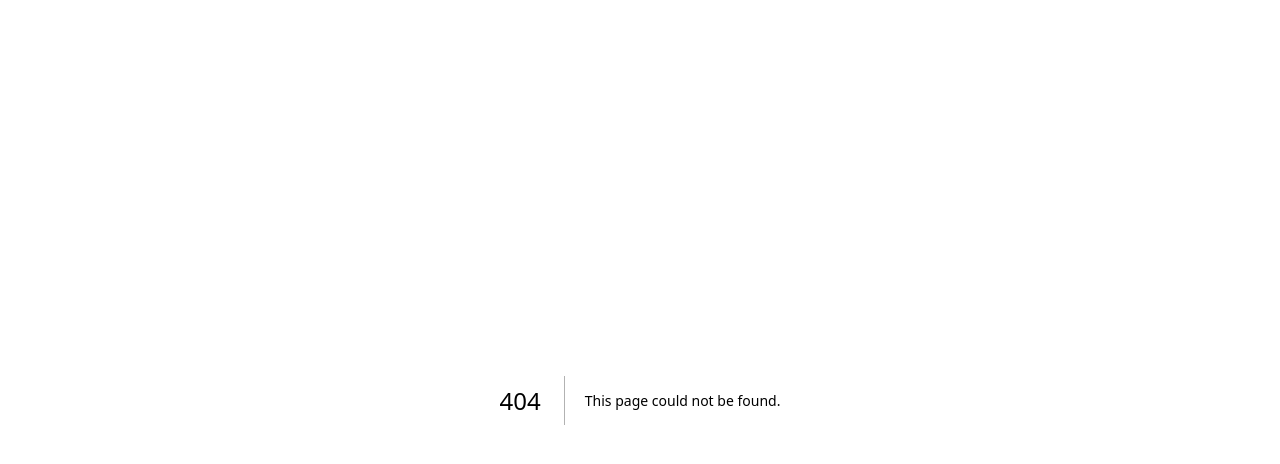
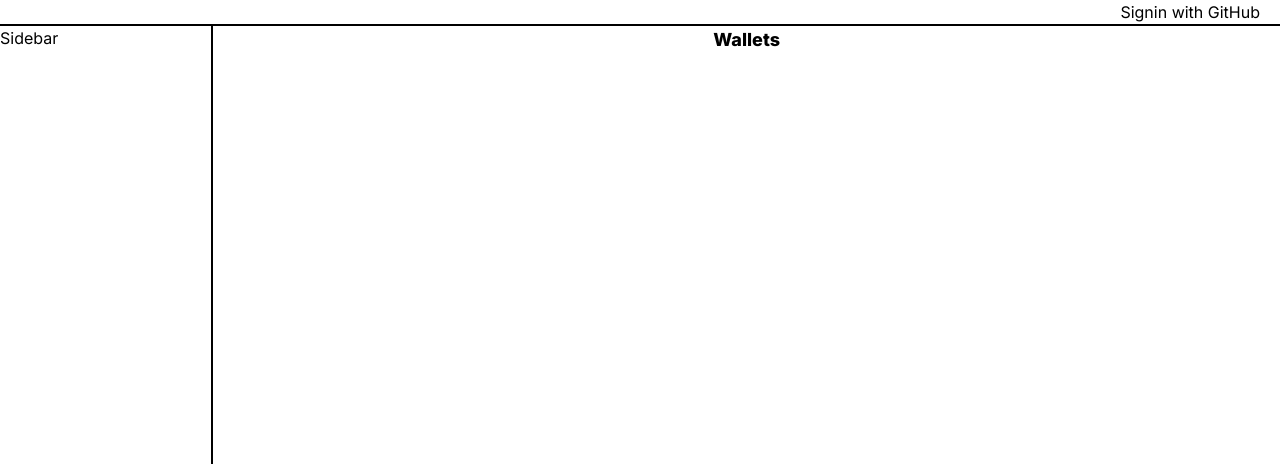
Before and after one commit to money-folder/skarb-web, a Next.js app: page /wallets in a window 1280 px wide. Before the commit this address had no page. Shown: the top 464 px of the page. Built offline with nearby package versions, Linux system fonts and the light colour scheme; no server answers.

Commit message:
add simple header and sidebar layout

```diff
--- a/src/app/layout.tsx
+++ b/src/app/layout.tsx
@@ -1,5 +1,9 @@
 import type { Metadata } from "next";
 import { Inter } from "next/font/google";
+
+import Header from "@/components/Header";
+import Sidebar from "@/components/Sidebar";
+
 import "./globals.css";
 
 const inter = Inter({ subsets: ["latin"] });
@@ -16,7 +20,16 @@ export default function RootLayout({
 }>) {
   return (
     <html lang="en">
-      <body className={inter.className}>{children}</body>
+      <body
+        className={`${inter.className} h-screen overflow-hidden flex flex-col`}
+      >
+        <Header />
+
+        <div className="flex flex-grow">
+          <Sidebar />
+          <div className="flex-grow">{children}</div>
+        </div>
+      </body>
     </html>
   );
 }
--- a/src/app/page.tsx
+++ b/src/app/page.tsx
@@ -1,9 +1,8 @@
-import Header from "./Header";
+import Header from "../components/Header";
 
 export default function Home() {
   return (
     <main>
-      <Header />
       <h1>Hello World</h1>
     </main>
   );
--- /dev/null
+++ b/src/app/wallets/page.tsx
@@ -0,0 +1,7 @@
+export default function Wallets() {
+  return (
+    <main>
+      <h1 className="w-full text-center font-extrabold text-lg">Wallets</h1>
+    </main>
+  );
+}
--- a/src/app/Header.tsx
+++ b/src/components/Header.tsx
@@ -6,7 +6,7 @@ export default async function Header() {
   const session = await auth();
 
   return (
-    <header className="px-5 flex justify-end">
+    <header className="px-5 flex justify-end border-b-2 border-b-black">
       <div className="flex gap-5">
         {session ? session.user?.name : null}
         {session ? <SignOut /> : <SignIn />}
--- /dev/null
+++ b/src/components/Sidebar.tsx
@@ -0,0 +1,3 @@
+export default function Sidebar() {
+  return <div className="w-1/6 border-r-2 border-r-black">Sidebar</div>;
+}
```
